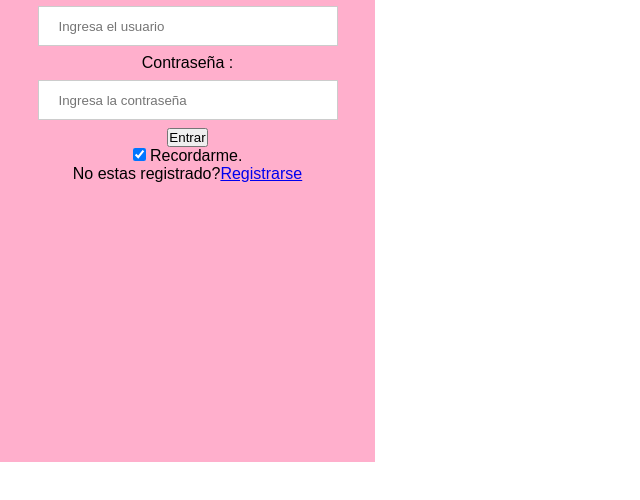
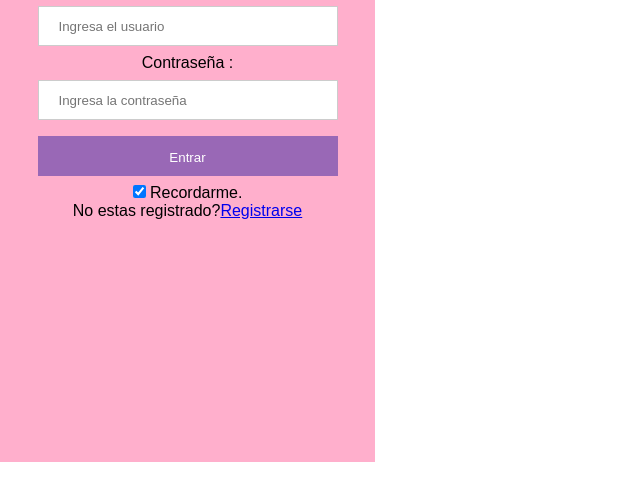
Before and after one commit to HugoHernandez06/Harmony, a plain HTML site: page index.html in a window 1280 px wide. Shown: the part 138-638 px from the top of the page, without its empty margins (0-640 px from the left). Drawn offline with nearby package versions, Linux system fonts and the light colour scheme.

Commit message:
Actualización Diseño Boton Entrar

```diff
--- a/sass/estilo.scss
+++ b/sass/estilo.scss
@@ -190,6 +190,17 @@ nav{
     width:300px;
     height:40px;
   }
+    input[type=submit]{
+      background-color: #9968b6;
+      color: white;
+      padding: 14px 20px;
+      margin: 8px 0;
+      border: none;
+      cursor: pointer;
+      width:300px;
+      height:40px;
+      padding: 10px,10px;
+    }
   select{
     width: 100%;
     padding: 12px 20px;
```
Also changed, not shown: css/estilo.css, 1 other file.
